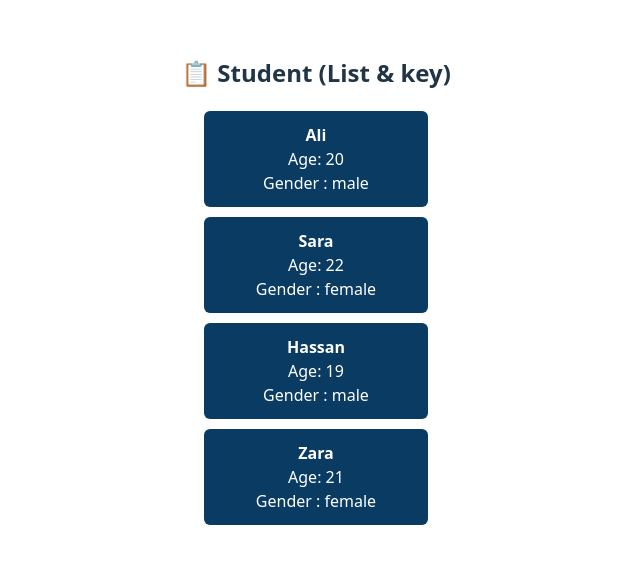
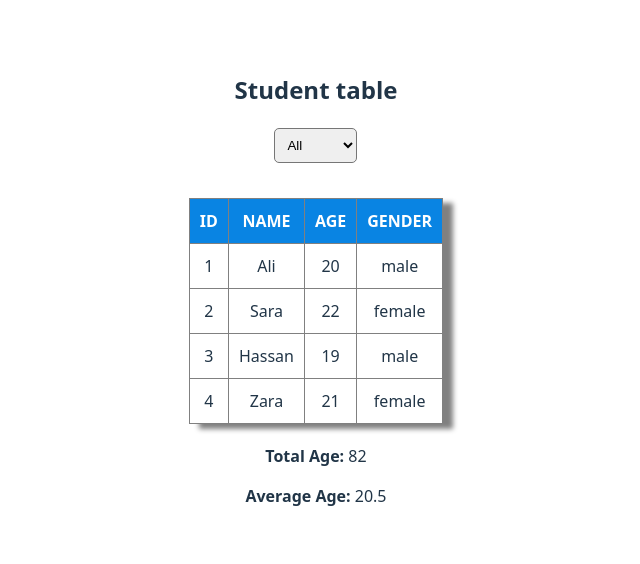
Before and after one commit to zarish123z/React.js, a React (Vite) app in the folder vite-project/: page / in a window 1280 px wide. Shown: the part 132-696 px from the top of the page, without its empty margins (324-964 px from the left). Built offline with nearby package versions, Linux system fonts and the light colour scheme.

Commit message:
Keys(using methods:.map(),.filter(),.reduce())

```diff
--- /dev/null
+++ b/vite-project/src/TableList.jsx
@@ -0,0 +1,91 @@
+import React,{useState} from 'react'
+
+function TableList() {
+    //   Create an array of student objects
+  const students = [
+    { id: 1, name: "Ali", age: 20, gender: "male" },
+    { id: 2, name: "Sara", age: 22, gender: "female"  },
+    { id: 3, name: "Hassan", age: 19, gender: "male"  },
+    { id: 4, name: "Zara", age: 21, gender: "female"  },
+  ];
+    //  Use filter() to show only male students
+  // const malestudents = students.filter((s) => s.gender === "male");
+ //const above19 = students.filter(s => s.age > 19);
+                  // OR using useState Dropdown menu filterning
+
+
+     const[filterGender,setfilterGender ]= useState("All");
+
+     const FilteredStudents =students.filter((s)=> filterGender ==="All" || s.gender === filterGender);
+
+     // Reduce Method — to calculate total & average age
+  const totalAge = FilteredStudents.reduce((sum, s) => sum + s.age, 0);
+     // ternary operator
+  const averageAge = FilteredStudents.length ? (totalAge / FilteredStudents.length):0;
+
+    //   Common style for each table cell (th & td)
+  // So we don’t repeat the same code again and again
+  const cellStyle ={border: "1px solid gray",padding:"10px",}
+
+  return (
+    <div style={{textAlign:"center",marginTop:"60px"}}>
+      <h2> Student table</h2>
+
+         {/*  Dropdown menu with styling */}
+         <select
+         value={filterGender}
+         onChange={(e)=>setfilterGender(e.target.value)}
+         style={{padding:"8px",marginBottom:'15px',borderRadius:"5px",fontsize:"16px"}}
+         >
+          <option value="All">All</option>
+          <option value="male">Male</option>
+          <option value="female">Female</option>
+
+         </select>
+
+
+      <table style={{
+          margin: "20px auto",
+          borderCollapse: "collapse",
+          width: "100%",
+          background: "white",
+          boxShadow: " 10px 5px 5px gray ",
+        }}>
+        {/* table header top_row */}
+        <thead>
+          <tr style={{background:"#0984e3",color:"white"}}>
+          <th style={cellStyle}> ID</th>
+          <th style={cellStyle}> NAME</th>
+          <th style={cellStyle}> AGE</th>
+          <th style={cellStyle}> GENDER</th>
+          </tr>
+        </thead>
+        {/* Table Body (data rows) */}
+        <tbody>
+          {/* loop through students array using .map() fuction */}
+         {FilteredStudents.map(({id, name, age, gender})=>(
+          <tr key={id}>
+            <td style={cellStyle}>{id}</td>
+            <td style={cellStyle}>{name}</td>
+            <td style={cellStyle}>{age}</td>
+            <td style={cellStyle}>{gender}</td>
+
+          </tr>
+         )
+        )}
+        </tbody>
+      </table>
+
+
+      {/*   Reduce Output */}
+      <p>
+        <strong>Total Age:</strong> {totalAge}
+      </p>
+      <p>
+        <strong>Average Age:</strong> {averageAge}
+      </p>
+    </div>
+  )
+}
+
+export default TableList
--- a/vite-project/src/main.jsx
+++ b/vite-project/src/main.jsx
@@ -11,6 +11,8 @@ import OnMouse_FC from './OnMouse_FC.jsx'
 import HideShowToggle from './HideShowToggle.jsx'
 import ConditionalRendering from './ConditionalRendering.jsx'
 import ListAndKeys from './ListandKeys.jsx'
+import TableList from './TableList.jsx'
+// import TL from './TL.jsx'
 
 
 
@@ -32,7 +34,9 @@ createRoot(document.getElementById('root')).render(
 {/* <OnMouse_FC/> */}
 {/* <HideShowToggle/> */}
 {/* <ConditionalRendering/> */}
-<ListAndKeys/>
+{/* <ListAndKeys/> */}
+<TableList/>
+
 
 
   </StrictMode>
```
